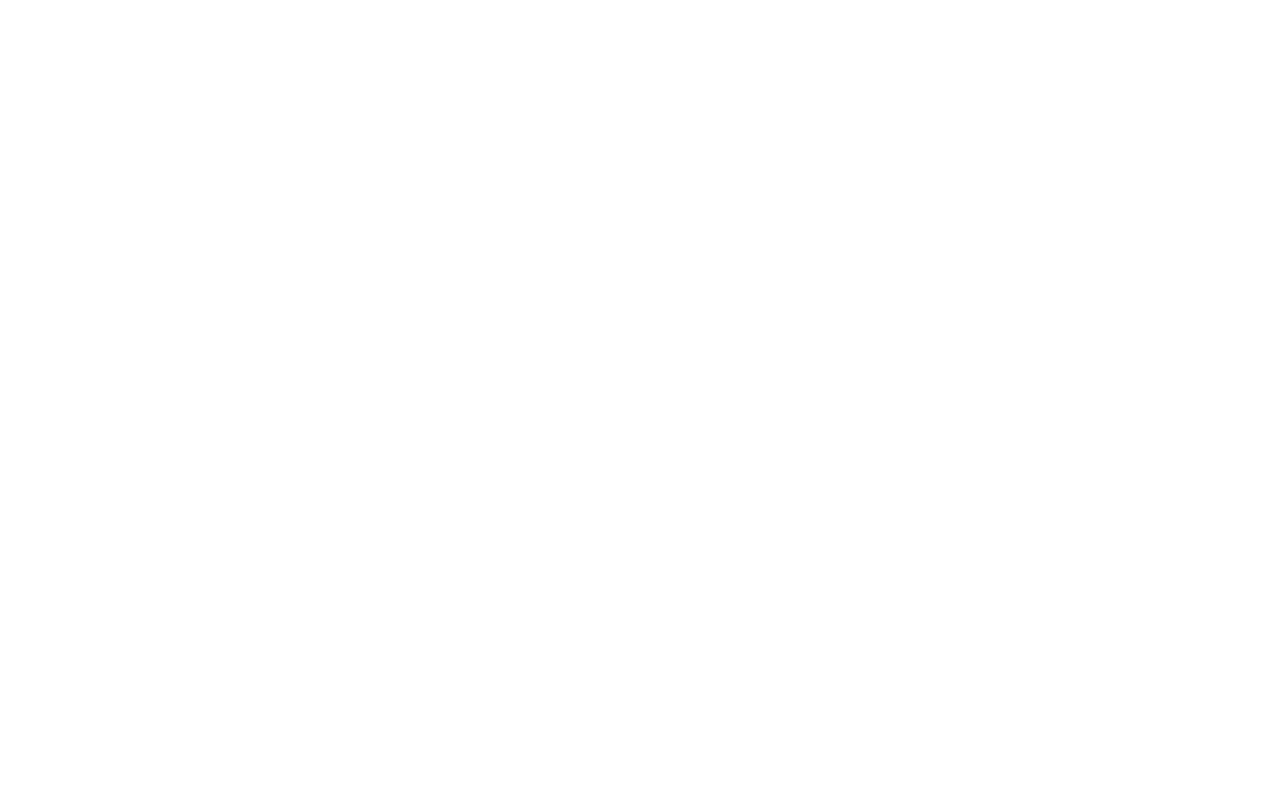
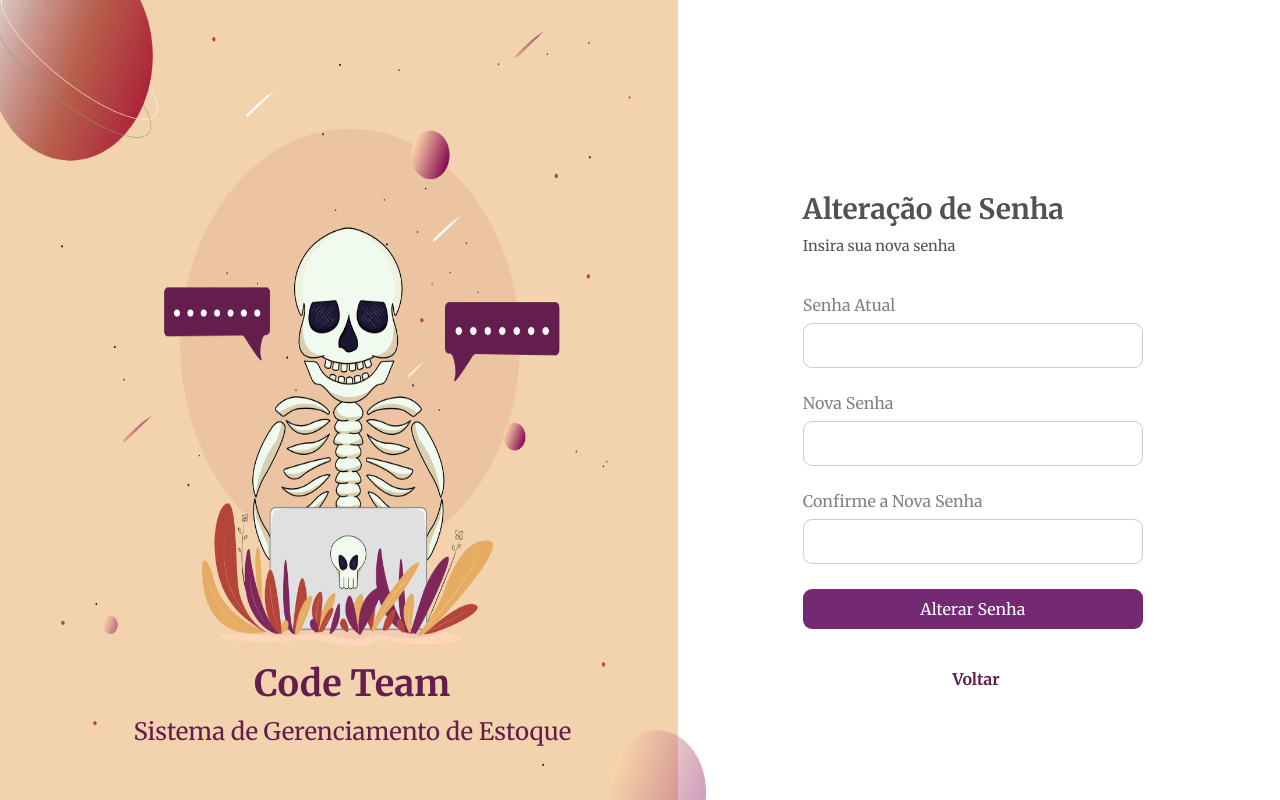
Before and after one commit to Code-Team-Jovem-Programador/front-end, a React (Create React App) app: page /mudarsenha in a window 1280 px wide. Before the commit this address had no page. Built offline with nearby package versions, Linux system fonts and the light colour scheme; a web font is replaced by a local one.

Commit message:
ajustes para troca de senha criados

```diff
--- a/src/App.js
+++ b/src/App.js
@@ -11,6 +11,7 @@
 import RegisterForm from './components/RegisterForm';
 import ActivateAccount from './components/ActivateAcc'
 import EditarProduto from './components/EditProducts';
+import TrocarSenha from './components/TrocarSenha';
 
 const App = () => {
   return (
@@ -18,6 +19,7 @@
       <Routes>
         <Route path="" element={<LoginForm />} />
         <Route path="/register" element={<RegisterForm/>} />
+        <Route path="/mudarsenha" element={<TrocarSenha/>} />
         <Route path="/produtos" element={<VerProdutos />} />
         <Route path="/criarproduto" element={<CriarProduto/>} />
         <Route path="/editarproduto" element={<EditarProduto/>} />
--- a/src/components/EditProducts.js
+++ b/src/components/EditProducts.js
@@ -3,11 +3,11 @@
 
 const EditarProduto = ({ productId }) => {
   const [produto, setProduto] = useState({
-    nome: "",
-    descricao: "",
+    nome: "Loading...",
+    descricao: "Loading...",
     preco: 0,
     quantidades: 0,
-    categoria: "",
+    categoria: "Loading...",
   });
 
   useEffect(() => {
--- a/src/components/RegisterForm.js
+++ b/src/components/RegisterForm.js
@@ -32,7 +32,7 @@
         confirmButtonColor: '#631E4D',
       });
 
-      setTimeout(() => navigate('/login'), 2000); // Redireciona para o login após sucesso
+      setTimeout(() => navigate('/'), 2000); // Redireciona para o login após sucesso
     } catch (error) {
       // Alerta de erro com SweetAlert2
       Swal.fire({
--- /dev/null
+++ b/src/components/TrocarSenha.js
@@ -0,0 +1,136 @@
+import React, { useState } from "react";
+import axios from "axios";
+import Swal from "sweetalert2";
+import { useNavigate } from "react-router-dom";
+import "./RegisterForm.css";
+
+const TrocarSenha = () => {
+  const [formData, setFormData] = useState({
+    oldPassword: "",
+    newPassword: "",
+    confirmPassword: "",
+  });
+
+  const navigate = useNavigate();
+
+  const handleChange = (e) => {
+    const { name, value } = e.target;
+    setFormData({ ...formData, [name]: value });
+  };
+
+  const handleChangePassword = async (e) => {
+    e.preventDefault();
+
+    if (formData.newPassword !== formData.confirmPassword) {
+      Swal.fire({
+        title: "Erro!",
+        text: "As senhas não coincidem.",
+        icon: "error",
+        confirmButtonText: "Tentar novamente",
+        confirmButtonColor: "#631E4D",
+      });
+      return;
+    }
+
+    const token = localStorage.getItem("token"); // Recupere o token armazenado
+
+    try {
+      await axios.post(
+        "http://127.0.0.1:8000/api/change-password/",
+        {
+          old_password: formData.oldPassword,
+          new_password: formData.newPassword,
+          confirm_password: formData.confirmPassword,
+        },
+        {
+          headers: {
+            Authorization: `Bearer ${token}`, // Inclua o token no cabeçalho
+          },
+        }
+      );
+
+      Swal.fire({
+        title: "Sucesso!",
+        text: "Senha alterada com sucesso!",
+        icon: "success",
+        confirmButtonText: "OK",
+        confirmButtonColor: "#631E4D",
+      });
+
+      navigate("/"); // Redireciona após sucesso
+    } catch (error) {
+      Swal.fire({
+        title: "Erro!",
+        text: "Não foi possível alterar a senha. Verifique os dados e tente novamente.",
+        icon: "error",
+        confirmButtonText: "Tentar novamente",
+        confirmButtonColor: "#631E4D",
+      });
+    }
+  };
+
+  const handleGoBack = () => {
+    navigate(-1);
+  };
+
+  return (
+    <div className="register-container">
+      <div className="register-left">
+        <img
+          src="/assets/skeleton.png"
+          alt="Skeleton Illustration"
+          className="register-image"
+        />
+        <div className="register-slogan">
+          <h2>Code Team</h2>
+          <p>Sistema de Gerenciamento de Estoque</p>
+        </div>
+      </div>
+      <div className="register-right">
+        <form onSubmit={handleChangePassword} className="register-form">
+          <h3>Alteração de Senha</h3>
+          <p className="register-subtitle">Insira sua nova senha</p>
+
+          <label htmlFor="oldPassword">Senha Atual</label>
+          <input
+            type="password"
+            id="oldPassword"
+            name="oldPassword"
+            value={formData.oldPassword}
+            onChange={handleChange}
+            required
+          />
+
+          <label htmlFor="newPassword">Nova Senha</label>
+          <input
+            type="password"
+            id="newPassword"
+            name="newPassword"
+            value={formData.newPassword}
+            onChange={handleChange}
+            required
+          />
+
+          <label htmlFor="confirmPassword">Confirme a Nova Senha</label>
+          <input
+            type="password"
+            id="confirmPassword"
+            name="confirmPassword"
+            value={formData.confirmPassword}
+            onChange={handleChange}
+            required
+          />
+
+          <button type="submit" className="register-button">
+            Alterar Senha
+          </button>
+          <a href="#" onClick={handleGoBack} className="back-link">
+            Voltar
+          </a>
+        </form>
+      </div>
+    </div>
+  );
+};
+
+export default TrocarSenha;
```
